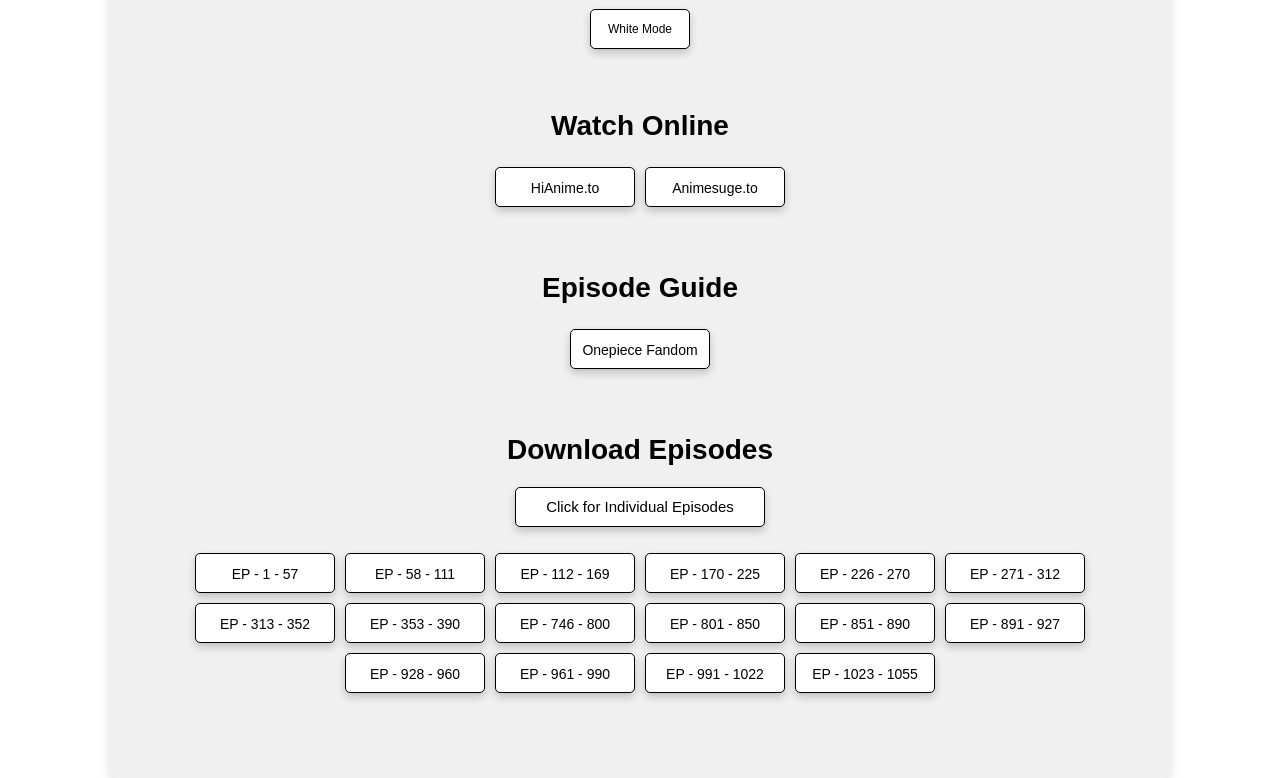
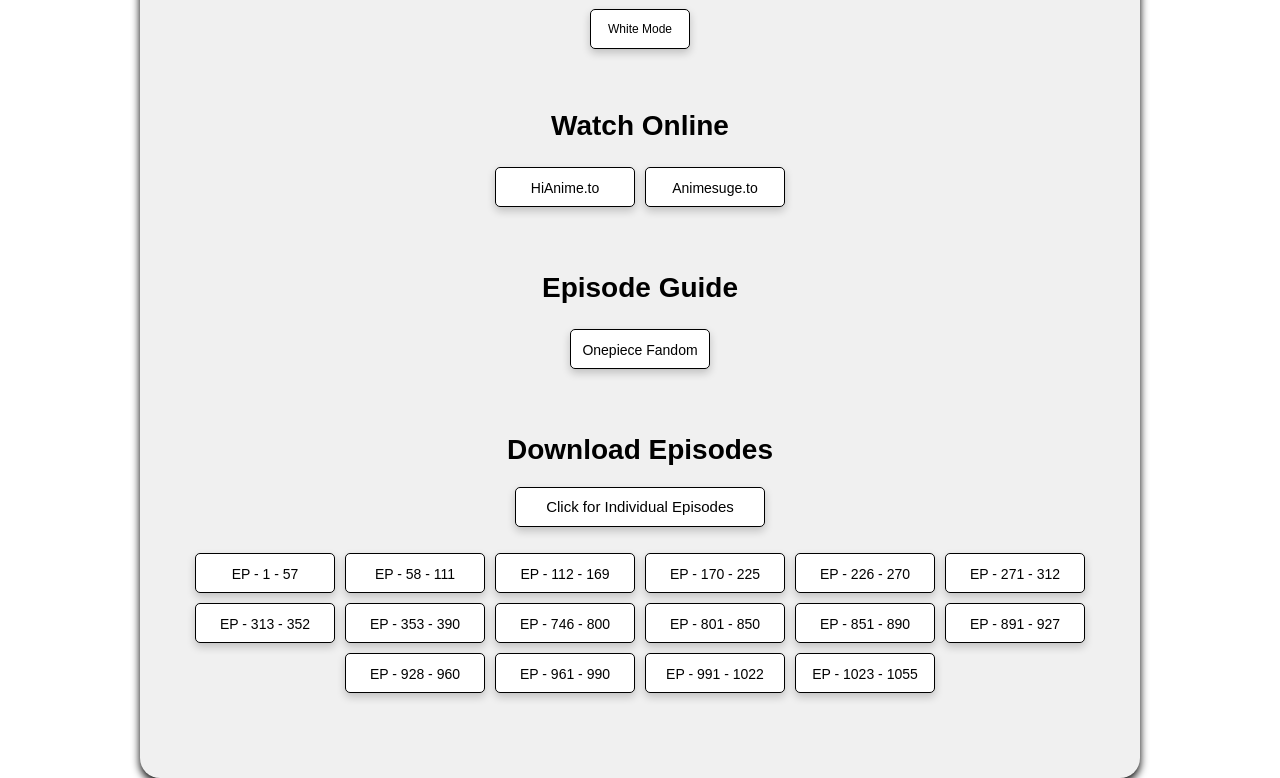
Before and after one commit to Allin1Place/onepiece, a plain HTML site: page index.html in a window 1280 px wide. Shown: the part 336-1114 px from the top of the page. Drawn offline with Linux system fonts and the light colour scheme.

Commit message:
New Look

```diff
--- a/index.html
+++ b/index.html
@@ -15,13 +15,13 @@
     }
 
     .container {
-      width: 80%;
+      width: 75%;
       max-width: 1200px;
       margin: 0 auto;
       padding: 20px;
-      box-shadow: 0 4px 8px rgba(0, 0, 0, 0.1);
-      background-color: #000;
-      border-radius: 8px;
+      box-shadow: 0 4px 8px rgb(0, 0, 0);
+      background-color: #000000;
+      border-radius: 20px;
       text-align: center;
       color: #fff;
       position: relative;
@@ -172,7 +172,7 @@
 
   <!-- One Piece Logo -->
   <div class="logo">
-    <img src="https://logos-world.net/wp-content/uploads/2021/09/One-Piece-Logo-700x394.png" alt="One Piece Logo" style="max-width: 100%; height: auto;">
+    <img src="https://logos-world.net/wp-content/uploads/2021/09/One-Piece-Logo-700x394.png" alt="One Piece Logo" style="max-width: 70%; height: auto;">
   </div>
 
 
```
